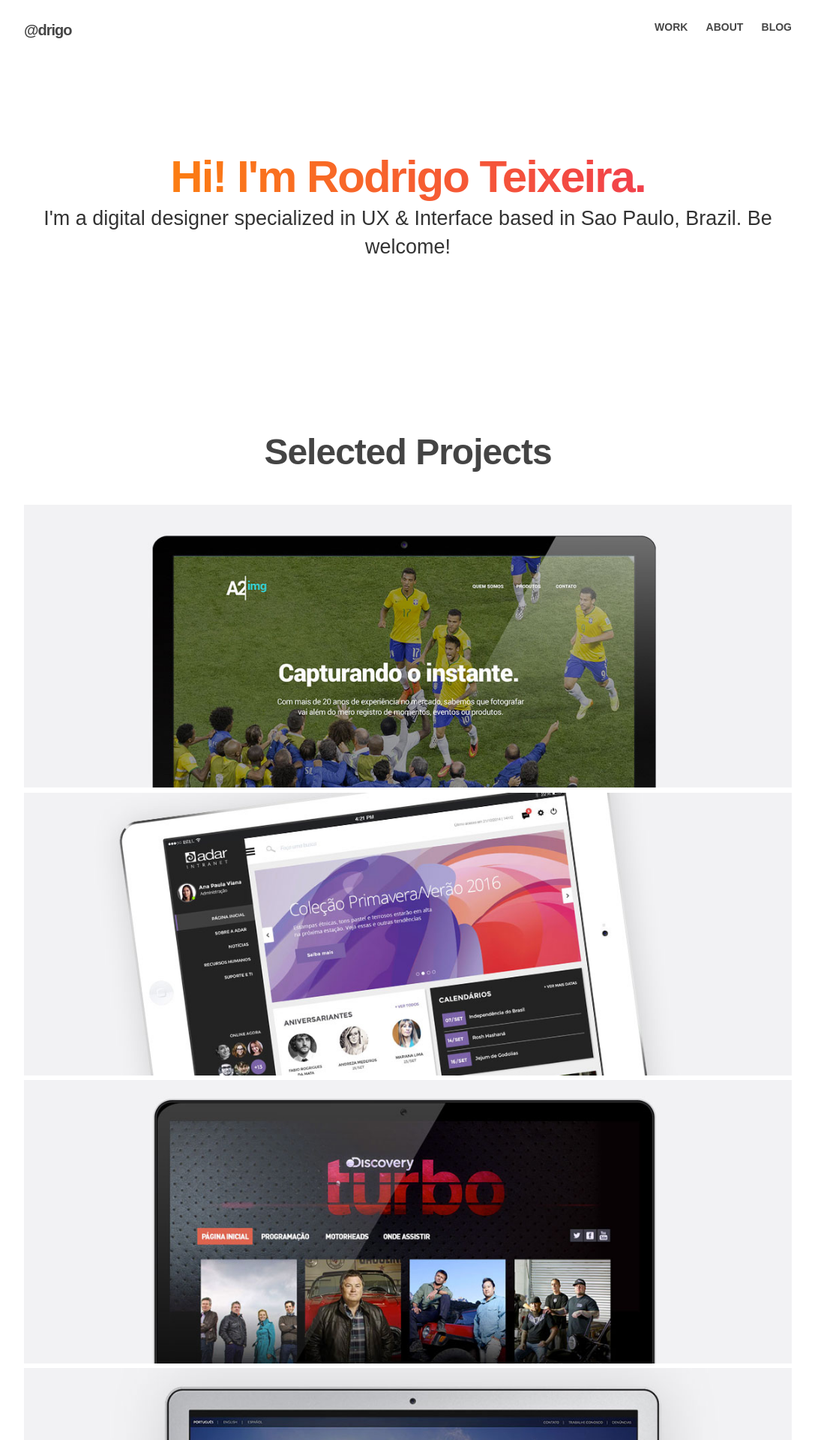
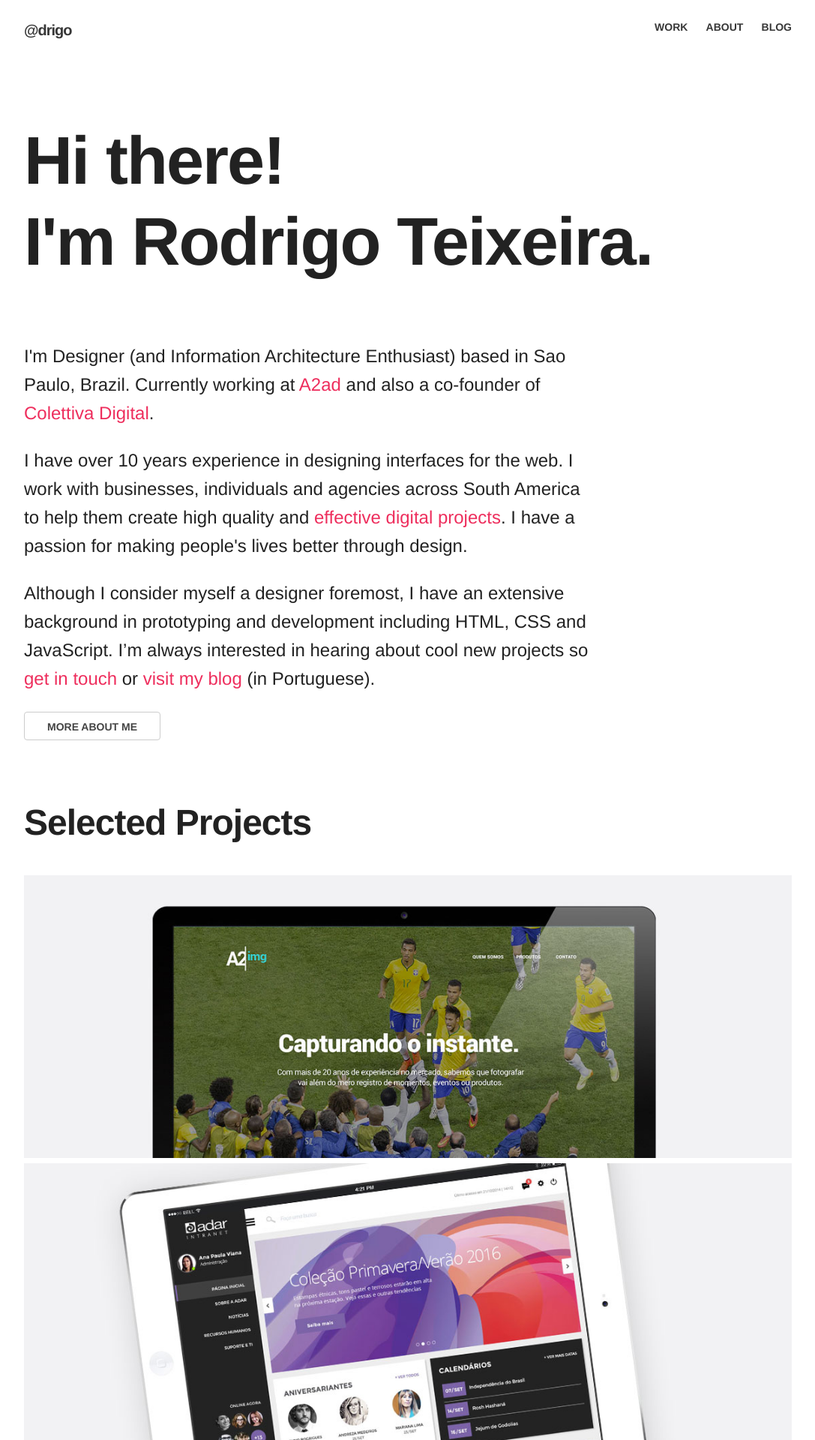
Before and after one commit to drigoteixeira/drigoteixeira.github.io, a Jekyll site: the page built from index.html, in a window 1280 px wide. Shown: the top 1920 px of the page at 75% size, without its empty margins (96-1183 px from the left). Built offline with Jekyll 4.4.1, drawn with Linux system fonts in a browser that asks for light colours; nearby versions of some CDN libraries; some of the changed text lies outside the part shown.

Commit message:
Update typography for better performance

```diff
--- a/_scss/base.scss
+++ b/_scss/base.scss
@@ -16,8 +16,8 @@ body {
 	font-size: 1.5em;
 	/* currently ems cause chrome bug misinterpreting rems on body element */
 	line-height: 1.5;
-	font-family: 'Source Sans Pro', sans-serif;
-	color: $base-gray;
+	font-family: "Helvetica Neue", Helvetica, Arial, Verdana, sans-serif;
+	color: $gray-2;
 	text-rendering: optimizelegibility;
 }
 
--- a/_scss/buttons.scss
+++ b/_scss/buttons.scss
@@ -22,7 +22,6 @@ input[type="button"] {
     border: 1px solid $gray-C;
     cursor: pointer;
     box-sizing: border-box;
-    font-family: 'Poppins', sans-serif;
 }
 
 .button:hover,
--- a/_scss/layout.scss
+++ b/_scss/layout.scss
@@ -8,7 +8,6 @@ HEADER
   /* background-image: linear-gradient(45deg, $orange 0, $red 75%); */
   position: relative;
   width: 100%;
-  min-height: 100%;
   margin-bottom: 40px;
   padding: 50px 0 0 0;
 }
@@ -33,17 +32,11 @@ HEADER
   }
 }
 
-.hero h1,
-.hero-intern {
-  background: linear-gradient(to right, $orange, $red);
-  -webkit-background-clip: text;
-  -webkit-text-fill-color: transparent;
-}
 
 .hero p {
-  color: $gray-3;
+  color: $gray-2;
   text-align: center;
-  font-size: 1.8em;
+  font-size: 1.4em;
 }
 
 .home .page {
@@ -51,7 +44,7 @@ HEADER
 }
 
 .jumbo {
-  padding: 120px 0;
+  padding: 80px 0;
   height: 100%;
 }
 
@@ -75,7 +68,6 @@ HEADER
 
 .logo {
   padding: 5px 0;
-  font-family: 'Montserrat', sans-serif;
   font-weight: 300;
 }
 
@@ -85,7 +77,7 @@ HEADER
 }
 
 .logo h1 a {
-  color: $gray-3;
+  color: $gray-2;
 }
 
 .logo h1 a:hover {
@@ -103,12 +95,11 @@ HEADER
   line-height: 32px;
   vertical-align: baseline;
   font-size: 14px;
-  font-family: 'Poppins', sans-serif;
   font-weight: 700;
 }
 
 .menu li a {
-  color: $gray-3;
+  color: $gray-2;
   text-transform: uppercase;
 }
 
@@ -173,7 +164,6 @@ footer h5 span {
 .project h2 {
   font-size: 48px;
   margin-bottom: 40px;
-  text-align: center;
 }
 
 @media (max-width: 400px) {
--- a/_scss/links.scss
+++ b/_scss/links.scss
@@ -17,5 +17,5 @@ a:hover {
 
 .post-title a {
   text-decoration: none;
-  color: $base-gray;
+  color: $gray-2;
 }
--- a/_scss/typography.scss
+++ b/_scss/typography.scss
@@ -7,11 +7,10 @@ h3,
 h4,
 h5,
 h6 {
-  font-family: 'Poppins', sans-serif;
   font-weight: 700;
   margin-bottom: 2rem;
   letter-spacing: -1px;
-  color: $base-gray;
+  color: $gray-2;
 }
 
 h1 {
@@ -50,7 +49,6 @@ p {
   font-size: 1.6em;
   margin-bottom: 20px;
   font-weight: 300;
-  font-family: 'Source Sans Pro', sans-serif;
 }
 
 .subheading {
@@ -58,14 +56,25 @@ p {
 }
 
 .heading {
-  font-size: 60px;
-  font-weight: 700;
-  letter-spacing: -2px;
-  margin-top: 0;
-  color: $base-gray;
-  text-align: center;
-  margin-bottom: 0;
+    font-size: 70px;
+    font-weight: 700;
+    letter-spacing: -2px;
+    margin-top: 0;
+    color: $gray-2;
+    margin-bottom: 0;
+    text-align: center;
+
+    span {
+        display: block;
+    }
+
 }
+
+.hero-cover .heading {
+    text-align: left;
+    font-size: 90px;
+}
+
 
 .post-home {
   font-size: 18px;
@@ -120,7 +129,7 @@ p {
 
 .tagline h1 .title {
   display: block;
-  color: $base-gray;
+  color: $gray-2;
   font-size: 70px;
 }
 
@@ -131,7 +140,6 @@ p {
 }
 
 .project-title {
-  text-align: center;
   font-size: 60px;
   line-height: 60px;
 }
@@ -213,6 +221,12 @@ blockquote cite {
     font-size: 20px;
     color: $gray-5;
   }
+
+  .hero-cover .heading {
+      padding: 50px 0 0;
+      font-size: 38px;
+      text-align: center;
+  }
 }
 
 
--- a/_scss/variables.scss
+++ b/_scss/variables.scss
@@ -9,5 +9,6 @@ $gray-9: #999999;
 $gray-8: #888888;
 $gray-5: #555555;
 $gray-3: #333333;
+$gray-2: #222222;
 $gray-F1: #F1F1F1;
 $orange: #FF9001;
--- a/index.html
+++ b/index.html
@@ -1,15 +1,31 @@
 ---
 layout: home
 ---
-<div class="hero hero-cover">
+<div class="hero-cover">
     <div class="container">
         <div class="row">
             <div class="twelve columns jumbo">
-                <h1 class="heading">Hi! I'm Rodrigo Teixeira.</h1>
-                <p>I'm a digital designer specialized in UX & Interface based in Sao Paulo, Brazil. Be welcome!</p>
+                <h1 class="heading">Hi there! <span>I'm Rodrigo Teixeira.</span></h1>
             </div>
         </div>
-    	</div>
+    </div>
+</div>
+
+<div class="container">
+    <div class="row">
+        <div class="nine columns">
+            <p>I'm Designer (and Information Architecture Enthusiast) based in Sao Paulo, Brazil. Currently working at <a href="http://www.a2ad.com.br">A2ad</a> and also a co-founder of <a href="http://www.colettiva.com.br">Colettiva Digital</a>.</p>
+
+            <p>I have over 10 years experience in designing interfaces for the web. I work with businesses, individuals and agencies across South America to help them create high quality and <a href="/work/">effective digital projects</a>. I have a passion for making people's lives better through design. </p>
+
+            <p>Although I consider myself a designer foremost, I have an extensive background in prototyping and development including HTML, CSS and JavaScript. I’m always interested in hearing about cool new projects so <a href="mailto:drigoteixeira@gmail.com">get in touch</a> or <a href="/blog/">visit my blog</a> (in Portuguese).</p>
+        </div>
+    </div>
+
+    <div class="row">
+        <a class="button" href="/about/">More about me </a>
+    </div>
+
 </div>
 
 
@@ -68,17 +84,14 @@ layout: home
 
    </div>
 
-    <div class="row">
-        <p class="next-project"><a class="button" href="/work/">See all projects</a></p>
-    </div>
 </div>
 
 <div class="contact">
     <div class="container">
         <div class="row">
             <div class="twelve columns">
-                <h3>Want to ask me question or know more about working together?</h3>
-                <p>Feel free to send a message: <a href="mailto:drigoteixeira@gmail.com">drigoteixeira@gmail.com</a></p>
+                <h3>Feel free to send a message =)</h3>
+                <p><a href="mailto:drigoteixeira@gmail.com">drigoteixeira@gmail.com</a></p>
             </div>
         </div>
 
```
Also changed, not shown: about/index.html (+10 -15 lines), js/scripts.js (+0 -12 lines).
